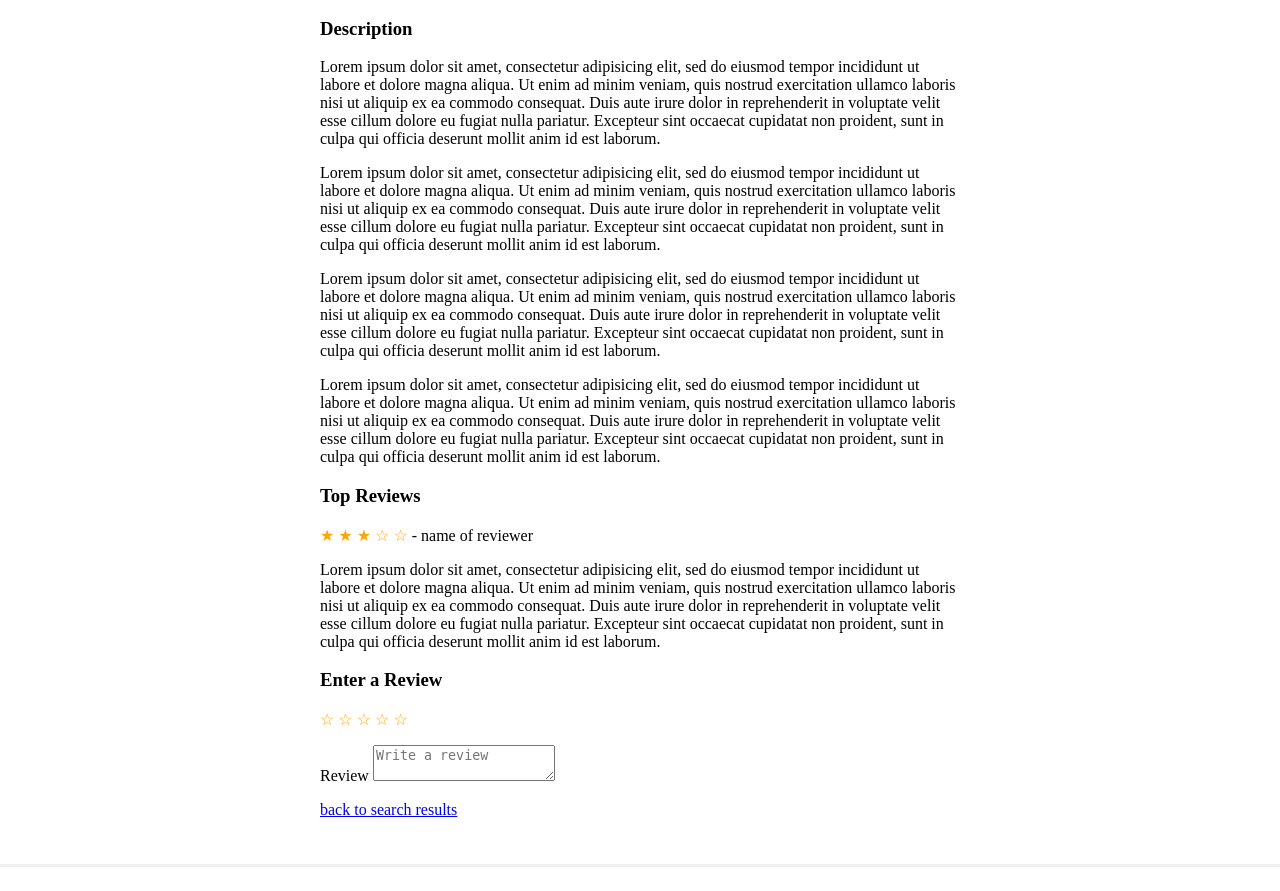
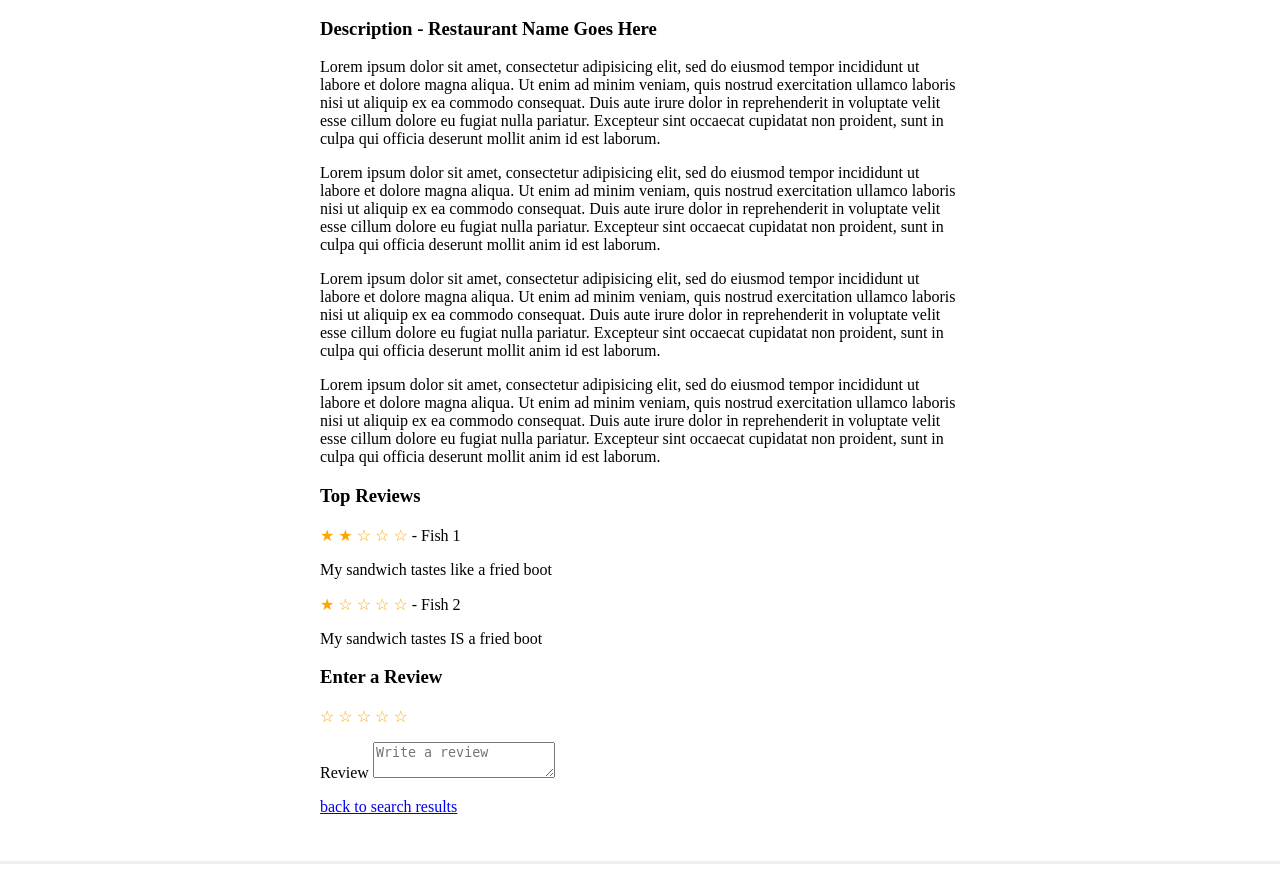
Before and after one commit to Nicholas192/4WW3, a PHP site: page /individual-object-page.html in a window 1280 px wide. Shown: the part 912-1803 px from the top of the page. Run offline with PHP 8.4, Linux system fonts and the light colour scheme; some libraries are stand-ins or nearby versions.

Commit message:
better js code

```diff
--- a/Assigment 1/Assigment 1/css/style.css
+++ b/Assigment 1/Assigment 1/css/style.css
@@ -215,7 +215,7 @@
 
   .image-container {
     margin: 0 auto;
-    width: 50%;
+    width: 70%;
   }
 
   /*This defines the colour and size of the line that
@@ -337,7 +337,7 @@
 
   .image-container {
     margin: 0 auto;
-    width: 50%;
+    width: 70%;
   }
 
   /*This defines the colour and size of the line that
--- a/Assigment 1/Assigment 1/individual-object-page.html
+++ b/Assigment 1/Assigment 1/individual-object-page.html
@@ -7,6 +7,8 @@
 		<title>Individual Object Page Restaurant Site</title>
 
 		<link rel="stylesheet" href="css/style.css">
+		<!-- map is done in the js file -->
+		<script src="map.js" defer></script>
 	</head>
 
 	<body>
@@ -31,22 +33,13 @@
 		<h2>Individual Restaurant Details</h2>
 
 		<div id="map"></div>
-		<script>
-			var map;
-			function initMap() {
-			  map = new google.maps.Map(document.getElementById('map'), {
-				  	//center: {lat: latitude, lng: longitude},
-				  	center: {lat: 18.517768, lng: 73.843918},
-					zoom: 20
-			  });
-			}
-	  </script>
-	  <script src="https://maps.googleapis.com/maps/api/js?key=YOURKEY&callback=initMap"
+
+	  <script src="https://maps.googleapis.com/maps/api/js?key=YOUR-KEY&callback=initMap"
 	  async defer></script>
 
 		<!--<img src="images/sample-image.png" alt="Relevant textual alternative to the image"/>-->
 
-		<h3>Description</h3>
+		<h3>Description - Restaurant Name Goes Here</h3>
 		<p>Lorem ipsum dolor sit amet, consectetur adipisicing elit, sed do eiusmod tempor incididunt ut labore et dolore magna aliqua. Ut enim ad minim veniam, quis nostrud exercitation ullamco laboris nisi ut aliquip ex ea commodo consequat. Duis aute irure dolor in reprehenderit in voluptate velit esse cillum dolore eu fugiat nulla pariatur. Excepteur sint occaecat cupidatat non proident, sunt in culpa qui officia deserunt mollit anim id est laborum.</p>
 		<p>Lorem ipsum dolor sit amet, consectetur adipisicing elit, sed do eiusmod tempor incididunt ut labore et dolore magna aliqua. Ut enim ad minim veniam, quis nostrud exercitation ullamco laboris nisi ut aliquip ex ea commodo consequat. Duis aute irure dolor in reprehenderit in voluptate velit esse cillum dolore eu fugiat nulla pariatur. Excepteur sint occaecat cupidatat non proident, sunt in culpa qui officia deserunt mollit anim id est laborum.</p>
 		<p>Lorem ipsum dolor sit amet, consectetur adipisicing elit, sed do eiusmod tempor incididunt ut labore et dolore magna aliqua. Ut enim ad minim veniam, quis nostrud exercitation ullamco laboris nisi ut aliquip ex ea commodo consequat. Duis aute irure dolor in reprehenderit in voluptate velit esse cillum dolore eu fugiat nulla pariatur. Excepteur sint occaecat cupidatat non proident, sunt in culpa qui officia deserunt mollit anim id est laborum.</p>
@@ -55,12 +48,21 @@
 		<h3>Top Reviews</h3>
 		<span style="font-size:100%;color:orange;">&starf;</span>
 		<span style="font-size:100%;color:orange;">&starf;</span>
+		<span style="font-size:100%;color:orange;">&star;</span>
+		<span style="font-size:100%;color:orange;">&star;</span>
+		<span style="font-size:100%;color:orange;">&star;</span>
+		<span> - Fish 1</span>
+
+		<p>My sandwich tastes like a fried boot</p>
+
 		<span style="font-size:100%;color:orange;">&starf;</span>
 		<span style="font-size:100%;color:orange;">&star;</span>
 		<span style="font-size:100%;color:orange;">&star;</span>
-		<span> - name of reviewer</span>
+		<span style="font-size:100%;color:orange;">&star;</span>
+		<span style="font-size:100%;color:orange;">&star;</span>
+		<span> - Fish 2</span>
 
-		<p>Lorem ipsum dolor sit amet, consectetur adipisicing elit, sed do eiusmod tempor incididunt ut labore et dolore magna aliqua. Ut enim ad minim veniam, quis nostrud exercitation ullamco laboris nisi ut aliquip ex ea commodo consequat. Duis aute irure dolor in reprehenderit in voluptate velit esse cillum dolore eu fugiat nulla pariatur. Excepteur sint occaecat cupidatat non proident, sunt in culpa qui officia deserunt mollit anim id est laborum.</p>
+		<p>My sandwich tastes IS a fried boot</p>
 
 		<h3>Enter a Review</h3>
 		<span style="font-size:100%;color:orange;" class="rate">&star;</span>
--- a/Assigment 1/Assigment 1/object-submission-page.html
+++ b/Assigment 1/Assigment 1/object-submission-page.html
@@ -17,7 +17,7 @@
 
 			<div class="flex-columns">
 					<div class="flex-col"><a href="index.html">Homepage</a></div>
-					<div class="flex-col"><a href="object-submission-page.html">Submission</a></div>
+					<div class="flex-col"><a href="object-submission-page.html" class="current">Submission</a></div>
 					<div class="flex-col"><a href="search-form.html">Search</a></div>
 			</div>
 
@@ -43,7 +43,7 @@
         	});
       	}
     </script>
-    <script src="https://maps.googleapis.com/maps/api/js?key=YOURKEY&callback=initMap"
+    <script src="https://maps.googleapis.com/maps/api/js?key=YOUR-KEY&callback=initMap"
     async defer></script>
 		<form>
 
--- a/Assigment 1/Assigment 1/registration.html
+++ b/Assigment 1/Assigment 1/registration.html
@@ -77,8 +77,11 @@
 					<div class="flex-col"><label>Already Have an Account?</label></div>
 					<div class="flex-col"><a href="login.html" class="button">Login</a></div>
 				</div>
-				<label id="error_List"></label>
+				<div class="flex-columns">
+						<label id="error_List"></label>
+				</div>
 			</form>
+
 
 
 		<div class="footer">
```
Also changed, not shown: Assigment 1/Assigment 1/index.html (+7 -5 lines), Assigment 1/Assigment 1/results-page.html (+22 -11 lines), Assigment 1/Assigment 1/search-form.html (+22 -7 lines).
